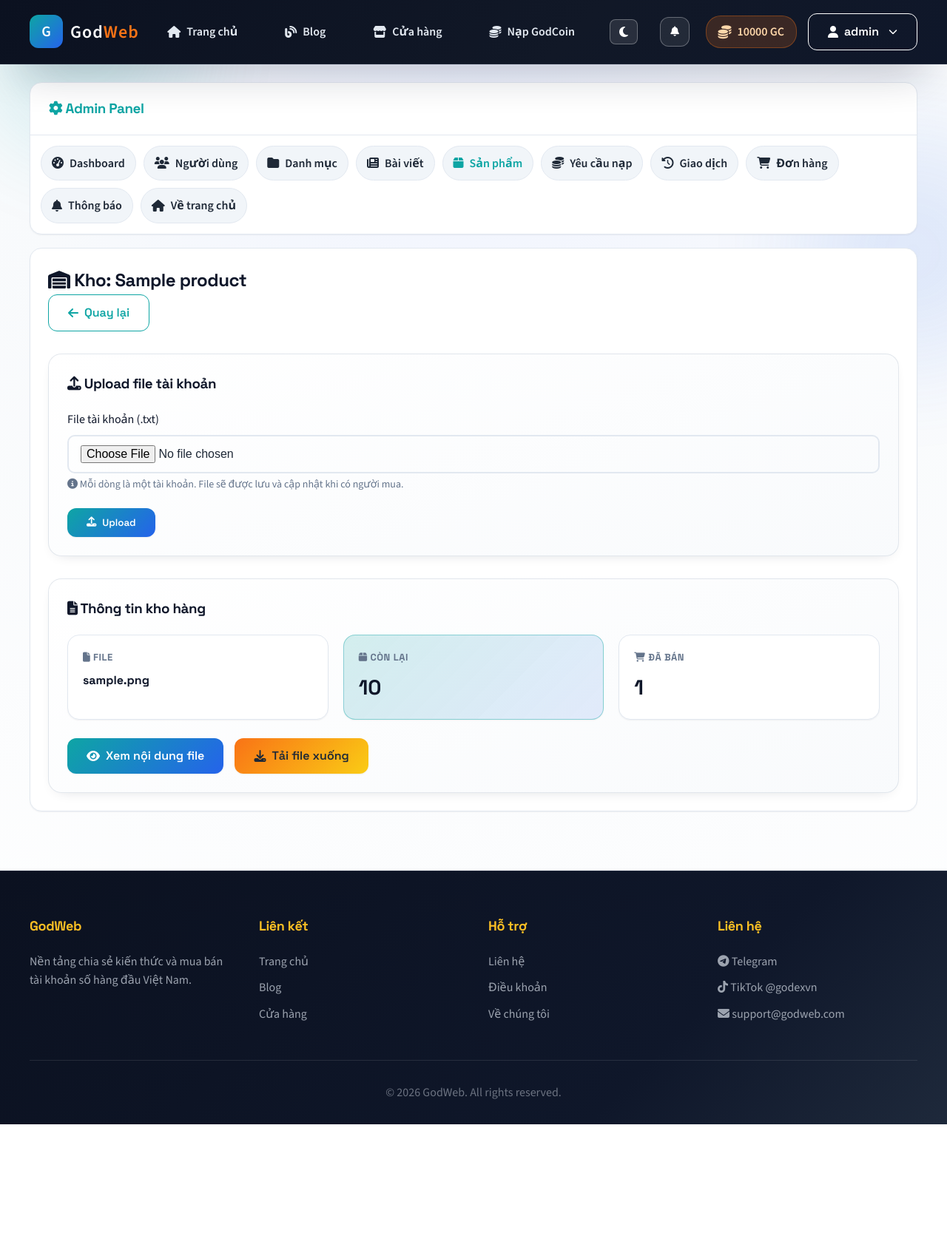
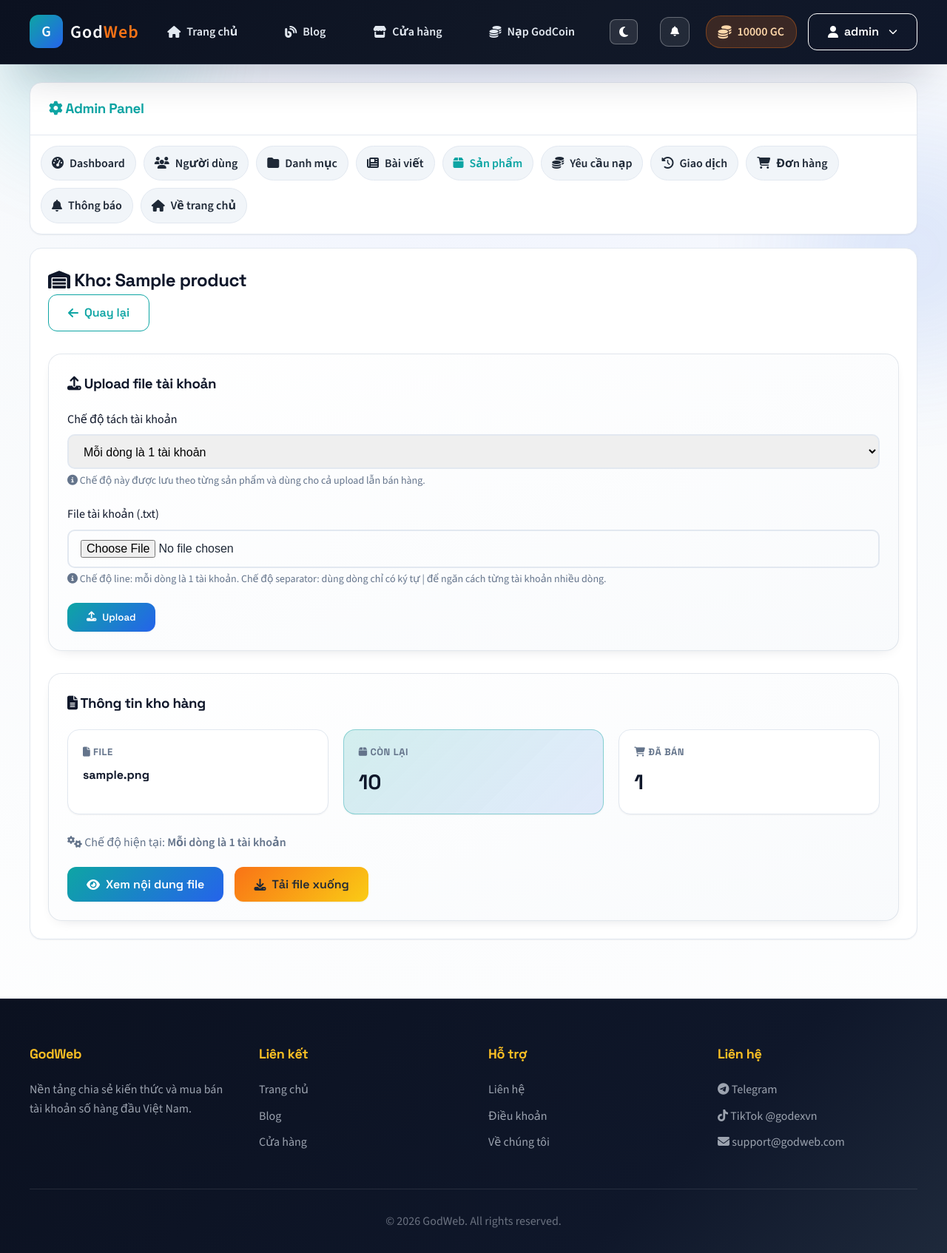
Before and after one commit to phamanqpidxj/GodWEB, a Flask app: page /admin/products/1/inventory in a window 1280 px wide. Shown: the whole page at 74% size. Before the commit the page ends 1520 px from the top, so only its background shows below. Run offline with Flask 3, Linux system fonts and the light colour scheme; a user stored in the database is signed in; tables that the repository leaves empty hold one stand-in row (values such as "Sample post").

Commit message:
Add dual inventory parsing modes for account uploads

```diff
--- a/godweb/app.py
+++ b/godweb/app.py
@@ -109,6 +109,14 @@ def create_app():
                 db.session.execute(text('ALTER TABLE users ADD COLUMN recovery_number VARCHAR(20)'))
                 db.session.commit()
 
+        if 'products' in inspector.get_table_names():
+            product_columns = [column['name'] for column in inspector.get_columns('products')]
+            if 'parse_mode' not in product_columns:
+                db.session.execute(text("ALTER TABLE products ADD COLUMN parse_mode VARCHAR(20) DEFAULT 'line'"))
+                db.session.commit()
+            db.session.execute(text("UPDATE products SET parse_mode = 'line' WHERE parse_mode IS NULL"))
+            db.session.commit()
+
         from godweb.models import User
         # Create default admin if not exists
         admin = User.query.filter_by(email='admin@godweb.com').first()
--- a/godweb/models.py
+++ b/godweb/models.py
@@ -99,6 +99,7 @@ class Product(db.Model):
     stock = db.Column(db.Integer, default=0)  # Number of accounts remaining in file
     sold_count = db.Column(db.Integer, default=0)  # Number of accounts sold
     inventory_file = db.Column(db.String(255))  # Path to txt file containing accounts
+    parse_mode = db.Column(db.String(20), default='line', nullable=False)  # line or separator
     created_at = db.Column(db.DateTime, default=datetime.utcnow)
 
     orders = db.relationship('Order', backref='product', lazy=True)
--- a/godweb/routes/admin.py
+++ b/godweb/routes/admin.py
@@ -6,7 +6,11 @@ from functools import wraps
 import os
 from werkzeug.utils import secure_filename
 from datetime import datetime
-from godweb.utils import upload_image as upload_image_util
+from godweb.utils import (
+    upload_image as upload_image_util,
+    normalize_inventory_parse_mode,
+    parse_inventory_accounts,
+)
 
 admin_bp = Blueprint('admin', __name__)
 
@@ -411,6 +415,7 @@ def product_inventory(product_id):
     product = Product.query.get_or_404(product_id)
 
     if request.method == 'POST':
+        parse_mode = normalize_inventory_parse_mode(request.form.get('parse_mode'))
         if 'inventory_file' in request.files:
             inventory_file = request.files['inventory_file']
             if inventory_file.filename:
@@ -419,15 +424,14 @@ def product_inventory(product_id):
                 inv_filepath = os.path.join(current_app.config['UPLOAD_FOLDER'], inv_filename)
                 inventory_file.save(inv_filepath)
 
-                # Count lines
-                with open(inv_filepath, 'r', encoding='utf-8') as f:
-                    lines = [line.strip() for line in f.readlines() if line.strip()]
-                    product.stock = len(lines)
+                accounts = parse_inventory_accounts(inv_filepath, parse_mode)
+                product.stock = len(accounts)
+                product.parse_mode = parse_mode
 
                 product.inventory_file = inv_filename
                 product.sold_count = 0  # Reset sold count when uploading new file
                 db.session.commit()
-                flash(f'Đã upload file với {len(lines)} tài khoản!', 'success')
+                flash(f'Đã upload file với {len(accounts)} tài khoản!', 'success')
 
     return render_template('admin/product_inventory.html', product=product)
 
--- a/godweb/templates/admin/product_inventory.html
+++ b/godweb/templates/admin/product_inventory.html
@@ -32,11 +32,22 @@
         <div class="card" style="padding: 25px; margin-bottom: 30px;">
             <h3 style="margin-bottom: 20px;"><i class="fas fa-upload"></i> Upload file tài khoản</h3>
             <form method="POST" enctype="multipart/form-data">
+                {% set current_mode = product.parse_mode or 'line' %}
+                <div class="form-group">
+                    <label class="form-label">Chế độ tách tài khoản</label>
+                    <select name="parse_mode" class="form-control" required>
+                        <option value="line" {% if current_mode == 'line' %}selected{% endif %}>Mỗi dòng là 1 tài khoản</option>
+                        <option value="separator" {% if current_mode == 'separator' %}selected{% endif %}>Phân cách bằng dòng | (mỗi tài khoản có thể nhiều dòng)</option>
+                    </select>
+                    <p style="font-size: 14px; color: var(--text-light); margin-top: 5px;">
+                        <i class="fas fa-info-circle"></i> Chế độ này được lưu theo từng sản phẩm và dùng cho cả upload lẫn bán hàng.
+                    </p>
+                </div>
                 <div class="form-group">
                     <label class="form-label">File tài khoản (.txt)</label>
                     <input type="file" name="inventory_file" class="form-control" accept=".txt" required>
                     <p style="font-size: 14px; color: var(--text-light); margin-top: 5px;">
-                        <i class="fas fa-info-circle"></i> Mỗi dòng là một tài khoản. File sẽ được lưu và cập nhật khi có người mua.
+                        <i class="fas fa-info-circle"></i> Chế độ line: mỗi dòng là 1 tài khoản. Chế độ separator: dùng dòng chỉ có ký tự | để ngăn cách từng tài khoản nhiều dòng.
                     </p>
                 </div>
                 <button type="submit" class="btn btn-primary"><i class="fas fa-upload"></i> Upload</button>
@@ -63,6 +74,17 @@
                 </div>
             </div>
 
+            <p style="margin-bottom: 20px; color: var(--text-light);">
+                <i class="fas fa-cogs"></i> Chế độ hiện tại:
+                <strong>
+                    {% if (product.parse_mode or 'line') == 'separator' %}
+                        Phân cách bằng dòng |
+                    {% else %}
+                        Mỗi dòng là 1 tài khoản
+                    {% endif %}
+                </strong>
+            </p>
+
             <div style="display: flex; gap: 15px; flex-wrap: wrap;">
                 <a href="{{ url_for('admin.view_inventory_file', product_id=product.id) }}" class="btn btn-primary" target="_blank">
                     <i class="fas fa-eye"></i> Xem nội dung file
--- a/godweb/templates/profile/orders.html
+++ b/godweb/templates/profile/orders.html
@@ -35,7 +35,7 @@
                         </td>
                         <td><span class="card-price"><i class="fas fa-coins"></i> {{ order.price }} GC</span></td>
                         <td>
-                            <div style="background: var(--light-color); padding: 10px 15px; border-radius: 8px; font-family: monospace;">
+                            <div style="background: var(--light-color); padding: 10px 15px; border-radius: 8px; font-family: monospace; white-space: pre-wrap;">
                                 {{ order.account_info }}
                             </div>
                         </td>
```
Also changed, not shown: godweb/routes/store.py (+9 -10 lines), godweb/utils.py (+60 -0 lines).
